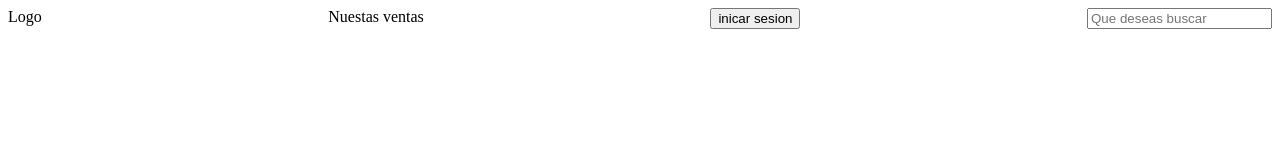
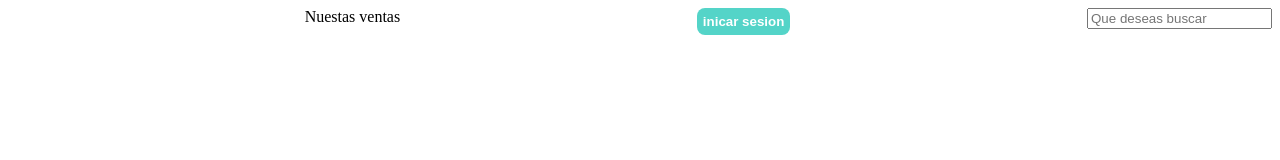
Before and after one commit to juan-camil/Creacion-de-proyecto-de-ventas, a plain HTML site: page index.html in a window 1280 px wide. Drawn offline with Linux system fonts and the light colour scheme.

Commit message:
mejoramiento del boton del login

```diff
--- a/estilos/Styles.css
+++ b/estilos/Styles.css
@@ -8,18 +8,26 @@ ul{
     margin: 0%;
 }
 .contenedorDivs{
-
     box-shadow: rgb(240, 96, 96);
 
-
 }
-
 
 .navbar{
     display: flex;
     justify-content: space-between;
     padding: 8px;
-
-
+}
+button{
+    border: none;
+    padding: 6px;
+    border-radius: 8px;
+    font-weight: bolder;
+    color:white;
+    background-color: rgb(84, 212, 200);
 
 }
+button:hover{
+    cursor: pointer;
+    background-color: rgb(181, 71, 255);
+
+}
--- a/index.html
+++ b/index.html
@@ -12,7 +12,9 @@
 
 <div class="contenedorDivs" >
     <ul class= "navbar">
-        <li>Logo</li>
+        <li>
+
+        </li>
         <li> Nuestas ventas </li>
         <li>
             <button>inicar sesion </button>
```
